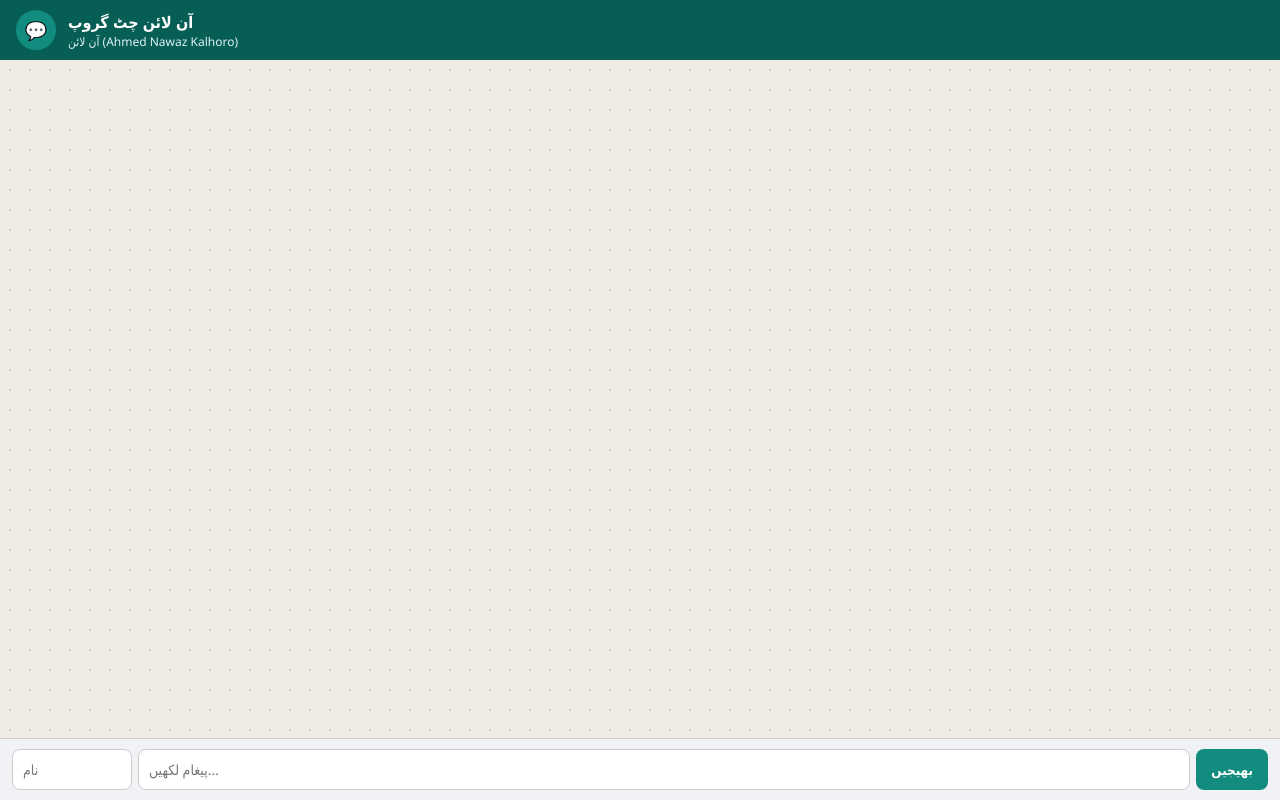
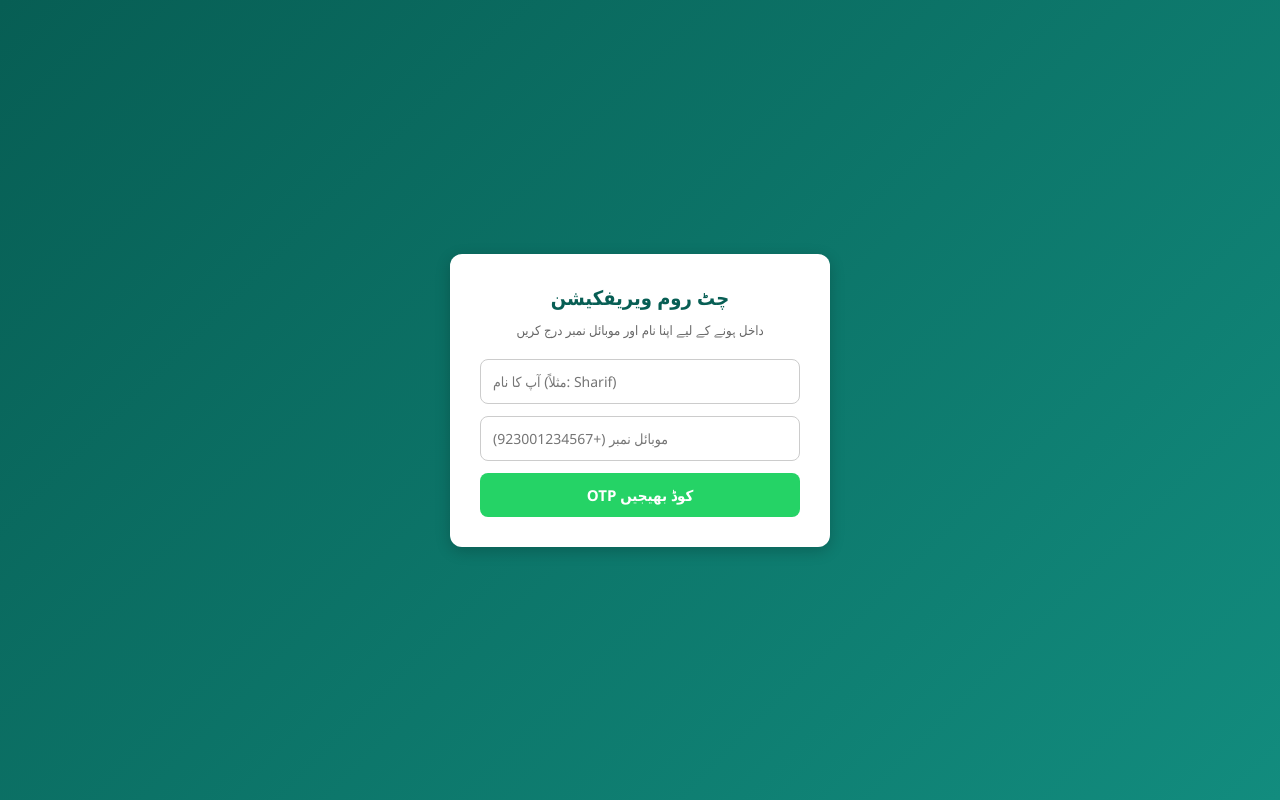
Before and after one commit to kingkalhoro/Chatroom, a plain HTML site: page index.html in a window 1280 px wide. Drawn offline with Linux system fonts and the light colour scheme; no server answers; a web font is replaced by a local one.

Commit message:
Add files via upload

```diff
--- a/index.html
+++ b/index.html
@@ -3,7 +3,7 @@
 <head>
     <meta charset="UTF-8">
     <meta name="viewport" content="width=device-width, initial-scale=1.0">
-    <title>WhatsApp Chatroom</title>
+    <title>WhatsApp Chatroom with Phone Verification</title>
     <link href="https://fonts.googleapis.com/css2?family=Segoe+UI:wght@400;500;600&display=swap" rel="stylesheet">
     <style>
         * {
@@ -25,16 +25,85 @@
             flex-direction: column;
         }
 
-        /* WhatsApp Header */
+        /* Login Screen */
+        #loginScreen {
+            position: fixed;
+            top: 0;
+            left: 0;
+            width: 100%;
+            height: 100%;
+            background: linear-gradient(135deg, #075e54 0%, #128c7e 100%);
+            display: flex;
+            justify-content: center;
+            align-items: center;
+            z-index: 999;
+            padding: 20px;
+        }
+
+        .login-card {
+            background: white;
+            padding: 30px;
+            border-radius: 12px;
+            box-shadow: 0 4px 15px rgba(0,0,0,0.2);
+            width: 100%;
+            max-width: 380px;
+            text-align: center;
+        }
+
+        .login-card h2 {
+            color: #075e54;
+            margin-bottom: 10px;
+            font-size: 20px;
+        }
+
+        .login-card p {
+            font-size: 13px;
+            color: #666;
+            margin-bottom: 20px;
+        }
+
+        .login-card input {
+            width: 100%;
+            padding: 12px;
+            margin-bottom: 12px;
+            border: 1px solid #ccc;
+            border-radius: 8px;
+            outline: none;
+            font-size: 14px;
+        }
+
+        .login-btn {
+            width: 100%;
+            padding: 12px;
+            background: #25d366;
+            color: white;
+            border: none;
+            border-radius: 8px;
+            font-weight: 600;
+            cursor: pointer;
+            font-size: 15px;
+        }
+
+        .login-btn:hover {
+            background: #1eb956;
+        }
+
+        /* Header */
         .chat-header {
             background-color: #075e54;
             color: white;
             padding: 10px 16px;
             display: flex;
             align-items: center;
-            gap: 12px;
+            justify-content: space-between;
             box-shadow: 0 1px 3px rgba(0,0,0,0.2);
             flex-shrink: 0;
+        }
+
+        .header-left {
+            display: flex;
+            align-items: center;
+            gap: 12px;
         }
 
         .avatar {
@@ -60,7 +129,22 @@
             color: #e0f2f1;
         }
 
-        /* WhatsApp Background Area */
+        .delete-btn {
+            background-color: #dc3545;
+            color: white;
+            border: none;
+            padding: 8px 12px;
+            border-radius: 6px;
+            font-size: 12px;
+            font-weight: 600;
+            cursor: pointer;
+        }
+
+        .delete-btn:hover {
+            background-color: #bd2130;
+        }
+
+        /* Messages Area */
         .chat-messages {
             flex: 1;
             padding: 15px;
@@ -80,7 +164,6 @@
             background: #cccccc;
         }
 
-        /* Message Bubbles */
         .message-box {
             display: flex;
             flex-direction: column;
@@ -100,15 +183,8 @@
             margin-left: 4px;
         }
 
-        .incoming .user-name {
-            color: #075e54;
-        }
-
-        .outgoing .user-name {
-            color: #128c7e;
-            align-self: flex-end;
-            margin-right: 4px;
-        }
+        .incoming .user-name { color: #075e54; }
+        .outgoing .user-name { color: #128c7e; align-self: flex-end; margin-right: 4px; }
 
         .message {
             padding: 8px 12px;
@@ -119,25 +195,13 @@
             box-shadow: 0 1px 0.5px rgba(11,20,26,0.13);
         }
 
-        .incoming {
-            align-self: flex-start;
-        }
-        .incoming .message {
-            background: #ffffff;
-            color: #111b21;
-            border-top-left-radius: 0px;
-        }
+        .incoming { align-self: flex-start; }
+        .incoming .message { background: #ffffff; color: #111b21; border-top-left-radius: 0px; }
 
-        .outgoing {
-            align-self: flex-end;
-        }
-        .outgoing .message {
-            background: #d9fdd3;
-            color: #111b21;
-            border-top-right-radius: 0px;
-        }
+        .outgoing { align-self: flex-end; }
+        .outgoing .message { background: #d9fdd3; color: #111b21; border-top-right-radius: 0px; }
 
-        /* Input Area Fix */
+        /* Input Container */
         .chat-input-container {
             padding: 10px 12px;
             background-color: #f0f2f5;
@@ -158,19 +222,11 @@
             outline: none;
             font-size: 14px;
             background: #ffffff;
-        }
-
-        #usernameInput {
-            width: 30%;
-            max-width: 120px;
-        }
-
-        #messageInput {
             flex: 1;
         }
 
         .send-btn {
-            padding: 10px 15px;
+            padding: 10px 18px;
             background-color: #128c7e;
             color: white;
             border: none;
@@ -178,30 +234,46 @@
             font-weight: 600;
             cursor: pointer;
         }
-
-        .send-btn:hover {
-            background-color: #075e54;
-        }
     </style>
 </head>
 <body>
 
-<!-- WhatsApp Header -->
-<div class="chat-header">
-    <div class="avatar">💬</div>
-    <div class="header-info">
-        <h2>آن لائن چٹ گروپ</h2>
-        <p>آن لائن (Ahmed Nawaz Kalhoro)</p>
+<!-- Login Screen -->
+<div id="loginScreen">
+    <div class="login-card">
+        <h2>چٹ روم ویریفکیشن</h2>
+        <p>داخل ہونے کے لیے اپنا نام اور موبائل نمبر درج کریں</p>
+
+        <input type="text" id="nameInput" placeholder="آپ کا نام (مثلاً: Sharif)">
+        <input type="text" id="phoneNumber" placeholder="موبائل نمبر (+923001234567)">
+        <div id="recaptcha-container"></div>
+        <button class="login-btn" onclick="sendOTP()" id="sendOtpBtn">OTP کوڈ بھیجیں</button>
+
+        <div id="otpSection" style="display: none; margin-top: 15px;">
+            <input type="text" id="otpInput" placeholder="6 ہندسوں کا OTP کوڈ">
+            <button class="login-btn" onclick="verifyOTP()">کوڈ کی تصدیق کریں</button>
+        </div>
     </div>
 </div>
 
-<!-- Messages Container -->
+<!-- Header -->
+<div class="chat-header">
+    <div class="header-left">
+        <div class="avatar">💬</div>
+        <div class="header-info">
+            <h2>آن لائن چٹ گروپ</h2>
+            <p id="userPhoneStatus">ویریفائیڈ صارف</p>
+        </div>
+    </div>
+    <button class="delete-btn" onclick="clearAllData()">ڈیٹا ڈیلیٹ کریں</button>
+</div>
+
+<!-- Messages Box -->
 <div class="chat-messages" id="chatMessages"></div>
 
-<!-- Input Bar -->
+<!-- Input Area -->
 <div class="chat-input-container">
     <div class="chat-input-area">
-        <input type="text" id="usernameInput" placeholder="نام">
         <input type="text" id="messageInput" placeholder="پیغام لکھیں..." onkeypress="handleKeyPress(event)">
         <button class="send-btn" onclick="sendMessage()">بھیجیں</button>
     </div>
@@ -210,6 +282,7 @@
 <!-- Firebase SDKs -->
 <script src="https://www.gstatic.com/firebasejs/8.10.1/firebase-app.js"></script>
 <script src="https://www.gstatic.com/firebasejs/8.10.1/firebase-database.js"></script>
+<script src="https://www.gstatic.com/firebasejs/8.10.1/firebase-auth.js"></script>
 
 <script>
     const firebaseConfig = {
@@ -225,17 +298,70 @@
 
     firebase.initializeApp(firebaseConfig);
     const database = firebase.database();
+    const auth = firebase.auth();
     const messagesRef = database.ref('messages');
 
+    let confirmationResultObj = null;
+    let currentUserDisplayName = "";
+
+    window.onload = function() {
+        window.recaptchaVerifier = new firebase.auth.RecaptchaVerifier('recaptcha-container', {
+            'size': 'invisible'
+        });
+    };
+
+    // OTP Send
+    function sendOTP() {
+        const name = document.getElementById('nameInput').value.trim();
+        const phoneNumber = document.getElementById('phoneNumber').value.trim();
+
+        if (!name) {
+            alert("براہ کرم اپنا نام درج کریں");
+            return;
+        }
+        if (!phoneNumber.startsWith('+')) {
+            alert("نمبر کنٹری کوڈ کے ساتھ لکھیں (مثلاً: +923001234567)");
+            return;
+        }
+
+        currentUserDisplayName = name;
+        const appVerifier = window.recaptchaVerifier;
+
+        auth.signInWithPhoneNumber(phoneNumber, appVerifier)
+            .then((confirmationResult) => {
+                confirmationResultObj = confirmationResult;
+                alert("OTP کوڈ آپ کے موبائل نمبر پر بھیج دیا گیا ہے!");
+                document.getElementById('otpSection').style.display = 'block';
+                document.getElementById('sendOtpBtn').style.display = 'none';
+            }).catch((error) => {
+                alert("مسئلہ: " + error.message);
+            });
+    }
+
+    // OTP Verify
+    function verifyOTP() {
+        const otp = document.getElementById('otpInput').value.trim();
+        if (!otp) {
+            alert("OTP کوڈ درج کریں");
+            return;
+        }
+
+        confirmationResultObj.confirm(otp).then((result) => {
+            document.getElementById('loginScreen').style.display = 'none';
+            document.getElementById('userPhoneStatus').textContent = currentUserDisplayName + " (" + result.user.phoneNumber + ")";
+        }).catch((error) => {
+            alert("غلط OTP کوڈ! دوبارہ کوشش کریں۔");
+        });
+    }
+
+    // Send Message
     function sendMessage() {
-        const usernameInput = document.getElementById('usernameInput');
-        const username = usernameInput.value.trim() || 'Anonymous';
         const messageInput = document.getElementById('messageInput');
         const messageText = messageInput.value.trim();
 
-        if (messageText !== "") {
+        if (messageText !== "" && currentUserDisplayName !== "") {
             messagesRef.push({
-                sender: username,
+                sender: currentUserDisplayName,
                 text: messageText,
                 timestamp: Date.now()
             });
@@ -249,15 +375,28 @@
         }
     }
 
+    // Delete All Data
+    function clearAllData() {
+        if (confirm("کیا آپ واقعی تمام پیغامات فائر بیس سے ڈیلیٹ کرنا چاہتے ہیں؟")) {
+            messagesRef.remove()
+                .then(() => {
+                    alert("تمام ڈیٹا کامیابی سے ڈیلیٹ ہو گیا ہے!");
+                })
+                .catch((error) => {
+                    alert("ڈیلیٹ کرنے میں مسئلہ آیا: " + error.message);
+                });
+        }
+    }
+
+    // Realtime Load Messages
     messagesRef.on('child_added', (snapshot) => {
         const data = snapshot.val();
-        const currentUsername = document.getElementById('usernameInput').value.trim() || 'Anonymous';
         const chatMessages = document.getElementById('chatMessages');
 
         const messageWrapper = document.createElement('div');
         messageWrapper.classList.add('message-box');
 
-        const isOutgoing = data.sender === currentUsername;
+        const isOutgoing = data.sender === currentUserDisplayName;
         messageWrapper.classList.add(isOutgoing ? 'outgoing' : 'incoming');
 
         const nameTag = document.createElement('span');
@@ -274,6 +413,13 @@
 
         chatMessages.scrollTop = chatMessages.scrollHeight;
     });
+
+    // Clear Screen on Delete
+    messagesRef.on('value', (snapshot) => {
+        if (!snapshot.exists()) {
+            document.getElementById('chatMessages').innerHTML = "";
+        }
+    });
 </script>
 
 </body>
```
